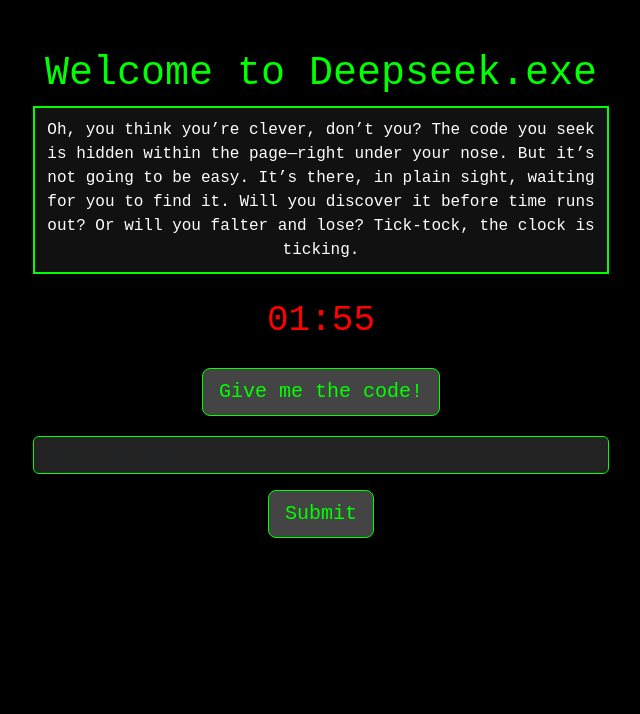
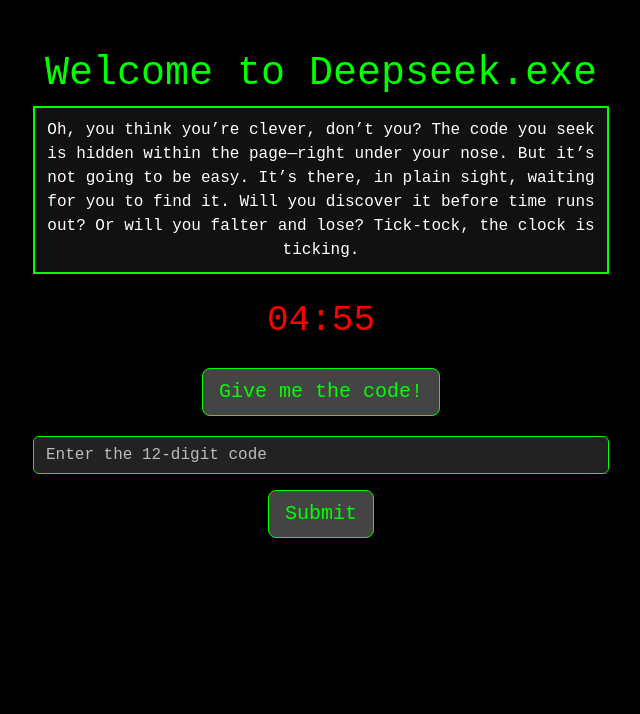
Before and after one commit to treytuscai/Deepseek.exe, a Flask app: page / in a window 1360 px wide; the page is wider, and only the part inside the window is pictured. Shown: the top 714 px of that part, without its empty margins (359-999 px from the left). Before the commit the page ends 538 px from the top of that part, so only its background shows below. Run offline with Flask 3, Linux system fonts and the light colour scheme.

Commit message:
Complete base game

```diff
--- a/website/static/deepseek.css
+++ b/website/static/deepseek.css
@@ -35,10 +35,14 @@
 }
 .input-group input {
     background-color: #222;
-    color: lime;
+    color: white;
     border: 1px solid lime;
+}
+.input-group input::placeholder {
+    color: #bbb !important;
 }
 .input-group input:focus {
     background-color: #333;
     border-color: red;
+    color:white;
 }
--- a/website/static/js/deepseek.js
+++ b/website/static/js/deepseek.js
@@ -3,6 +3,7 @@
     clearURLFragment();
     clearCookies();
     localStorage.removeItem('hiddenSecret');
+    obfuscateHTML();
     // Make an AJAX call to get the hiding spot index
     fetch('/get_hiding_spot')
         .then(response => response.json())
@@ -14,10 +15,43 @@
             }
         })
         .catch(err => console.error('AJAX error:', err));
-    var fiveMinutes = 60 * 2,
+    var fiveMinutes = 60 * 5,
         display = document.querySelector('#timer');
     startTimer(fiveMinutes, display);
 });
+
+function obfuscateHTML() {
+    const elements = ['header', 'section', 'footer', 'div', 'article', 'main', 'aside', 'nav', 'form'];
+
+    for (let i = 0; i < 50; i++) {
+        let junk = document.createElement('div');
+
+        // Generate random text content for each div
+        junk.textContent = "Random content: " + Math.random().toString(36).substring(7);
+
+        // Randomly pick an element type from the list
+        let randomElement = elements[Math.floor(Math.random() * elements.length)];
+
+        // Create the random element type (e.g., header, section, div)
+        let randomContainer = document.createElement(randomElement);
+
+        // Optionally: Randomize the position of the container element
+        randomContainer.style.position = "absolute";
+        randomContainer.style.top = Math.random() * window.innerHeight + "px"; // Random vertical position
+        randomContainer.style.left = Math.random() * window.innerWidth + "px"; // Random horizontal position
+
+        // Make the junk text invisible and hide it in the DOM but still present
+        junk.style.fontSize = "12px";
+        junk.style.color = "transparent";
+        junk.style.pointerEvents = "none"; // No interaction with it
+
+        // Append the junk text inside the random container
+        randomContainer.appendChild(junk);
+
+        // Append the random container element to the body
+        document.body.appendChild(randomContainer);
+    }
+}
 
 // Start game timer
 function startTimer(duration, display) {
@@ -195,7 +229,7 @@
 // Trigger win condition
 function triggerWinScreen() {
     document.body.innerHTML = `
-        <div class="d-flex flex-column justify-content-center align-items-center vh-100 text-success bg-black text-center">
+        <div class="d-flex flex-column justify-content-center align-items-center vh-100 text-lime bg-black text-center">
             <h1 class="display-1 fw-bold">YOU WIN</h1>
             <p class="fs-3">The code was correct.</p>
             <button class="btn btn-success btn-lg mt-3" onclick="location.reload()">Play Again</button>
--- a/website/templates/index.html
+++ b/website/templates/index.html
@@ -9,6 +9,8 @@
     <link href="https://cdn.jsdelivr.net/npm/bootstrap@5.3.0-alpha1/dist/css/bootstrap.min.css" rel="stylesheet">
     <!-- Custom CSS -->
     <link rel="stylesheet" href="./static/deepseek.css">
+    <!-- Favicon -->
+    <link rel="icon" href="./static/favicon.ico" type="image/x-icon">
 </head>
 
 <body>
@@ -18,11 +20,11 @@
             page—right under your nose. But it’s not going to be easy. It’s there, in plain sight, waiting for you to
             find it. Will you discover it before time runs out? Or will you falter and lose? Tick-tock, the clock is
             ticking.</div>
-        <div id="timer">2:00</div>
+        <div id="timer">5:00</div>
         <button id="getHintButton" onclick="getHint()" class="btn btn-lg">Give me the code!</button>
 
         <div class="input-group">
-            <input type="text" id="codeInput" class="form-control" placeholder="Enter the code">
+            <input type="text" id="codeInput" class="form-control" placeholder="Enter the 12-digit code">
         </div>
         <button onclick="checkCode()" class="btn btn-lg mt-3">Submit</button>
     </div>
```
Also changed, not shown: website/static/favicon.ico (added).
